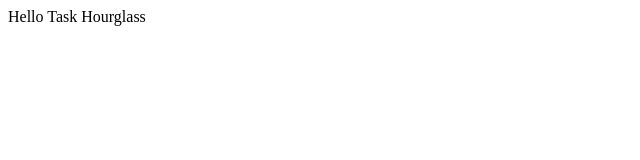
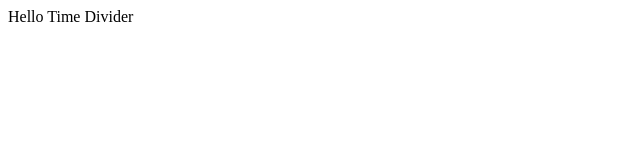
Before and after one commit to prgrms-fe-devcourse/FEDC2_TimeDivider_Root, a React (Create React App) app: page / in a window 1280 px wide. Shown: the top 160 px of the page, without its empty margins (0-640 px from the left). Built offline with nearby package versions, Linux system fonts and the light colour scheme.

Commit message:
chore: .storybook 세팅 추가

```diff
--- a/src/App.js
+++ b/src/App.js
@@ -1,5 +1,5 @@
 function App() {
-	return <div className="App">Hello Task Hourglass</div>
+	return <div className="App">Hello Time Divider</div>
 }
 
 export default App
--- a/src/components/Hello.js
+++ b/src/components/Hello.js
@@ -1,4 +1,4 @@
-const Hello = ({ children = 'Jiwon' }) => {
+const Hello = ({ children = 'Time Divider' }) => {
 	const helloStyle = {
 		textAlign: 'center',
 	}
```
Also changed, not shown: 2 other files (tests, documents, lock files or other folders).
